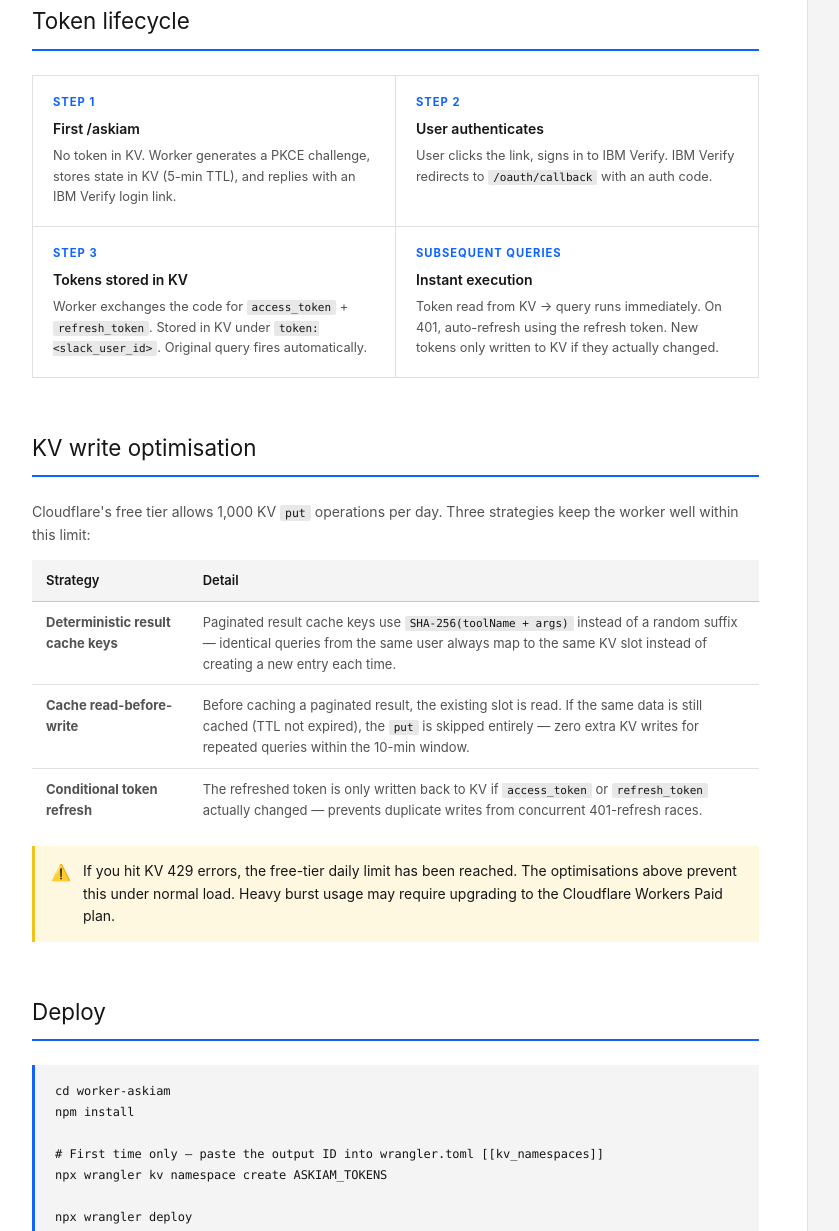
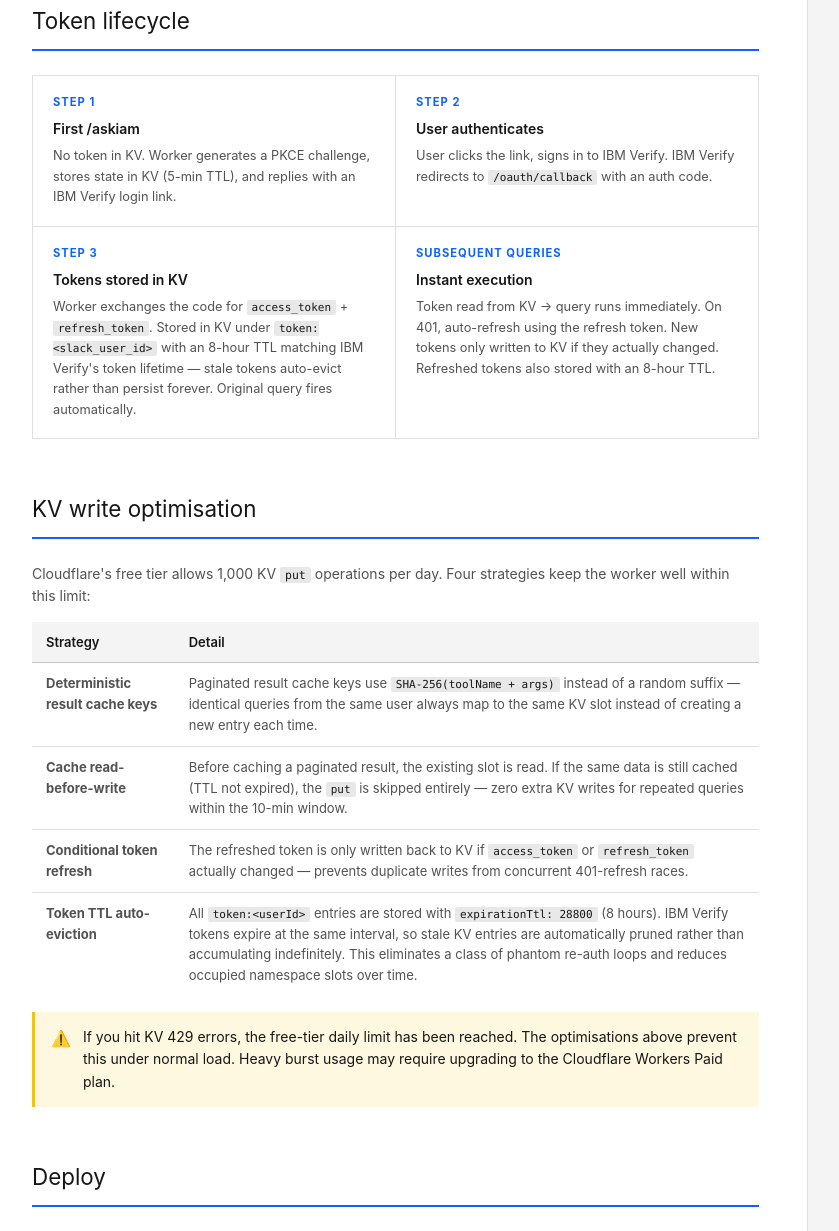
Before and after one commit to rbaronia/verify-slack-bots, a plain HTML site: page docs/askiam.html in a window 1280 px wide. Shown: the part 1000-2231 px from the top of the page, without its empty margins (272-1111 px from the left). Drawn offline with Linux system fonts and the light colour scheme.

Commit message:
docs: update verifybot + askiam pages for alert cap, token TTL, cacheKey guard, timing-safe comparison

```diff
--- a/docs/askiam.html
+++ b/docs/askiam.html
@@ -229,12 +229,12 @@ POST /slack/command  (Worker)
         <div class="lifecycle-card">
           <div class="lifecycle-card-step">Step 3</div>
           <h4>Tokens stored in KV</h4>
-          <p>Worker exchanges the code for <code>access_token</code> + <code>refresh_token</code>. Stored in KV under <code>token:&lt;slack_user_id&gt;</code>. Original query fires automatically.</p>
+          <p>Worker exchanges the code for <code>access_token</code> + <code>refresh_token</code>. Stored in KV under <code>token:&lt;slack_user_id&gt;</code> with an 8-hour TTL matching IBM Verify's token lifetime — stale tokens auto-evict rather than persist forever. Original query fires automatically.</p>
         </div>
         <div class="lifecycle-card">
           <div class="lifecycle-card-step">Subsequent queries</div>
           <h4>Instant execution</h4>
-          <p>Token read from KV → query runs immediately. On 401, auto-refresh using the refresh token. New tokens only written to KV if they actually changed.</p>
+          <p>Token read from KV → query runs immediately. On 401, auto-refresh using the refresh token. New tokens only written to KV if they actually changed. Refreshed tokens also stored with an 8-hour TTL.</p>
         </div>
       </div>
     </div>
@@ -243,7 +243,7 @@ POST /slack/command  (Worker)
     <div class="section" id="kv-optimisation">
       <div class="section-title">KV write optimisation</div>
       <hr class="section-rule">
-      <p>Cloudflare's free tier allows 1,000 KV <code>put</code> operations per day. Three strategies keep the worker well within this limit:</p>
+      <p>Cloudflare's free tier allows 1,000 KV <code>put</code> operations per day. Four strategies keep the worker well within this limit:</p>
       <table>
         <tr><th>Strategy</th><th>Detail</th></tr>
         <tr>
@@ -257,6 +257,10 @@ POST /slack/command  (Worker)
         <tr>
           <td><strong>Conditional token refresh</strong></td>
           <td>The refreshed token is only written back to KV if <code>access_token</code> or <code>refresh_token</code> actually changed — prevents duplicate writes from concurrent 401-refresh races.</td>
+        </tr>
+        <tr>
+          <td><strong>Token TTL auto-eviction</strong></td>
+          <td>All <code>token:&lt;userId&gt;</code> entries are stored with <code>expirationTtl: 28800</code> (8 hours). IBM Verify tokens expire at the same interval, so stale KV entries are automatically pruned rather than accumulating indefinitely. This eliminates a class of phantom re-auth loops and reduces occupied namespace slots over time.</td>
         </tr>
       </table>
       <div class="callout callout-warn">
@@ -465,7 +469,8 @@ npx wrangler secret put CF_ACCESS_CLIENT_SECRET</pre></div>
         <tr><td><code>redirect_uri_mismatch</code></td><td>Redirect URI not registered in IBM Verify</td><td>Add <code>https://askiam-bot.baronia.workers.dev/oauth/callback</code> to the Subject app</td></tr>
         <tr><td>Authentication session expired on callback</td><td>PKCE state TTL is 5 min</td><td>Run <code>/askiam</code> again and click the link promptly</td></tr>
         <tr><td>401 Unauthorized from MCP server</td><td>User not entitled to the Subject app</td><td>Admin Console → MCP Server Subject → Entitlements → add user</td></tr>
-        <tr><td>KV 429 — too many puts</td><td>Exceeded 1,000 puts/day on free tier</td><td>Deploy latest code — deterministic cache keys + conditional token writes reduce puts significantly</td></tr>
+        <tr><td>KV 429 — too many puts</td><td>Exceeded 1,000 puts/day on free tier</td><td>Deploy latest code — deterministic cache keys, read-before-write, conditional token refresh writes, and 8-hour token TTL auto-eviction all reduce put counts. Heavy burst usage may require upgrading to the Cloudflare Workers Paid plan.</td></tr>
+        <tr><td>Pagination "Invalid pagination token"</td><td>Manipulated or expired <code>cacheKey</code> in button payload</td><td>Re-run your <code>/askiam</code> query to get a fresh result set</td></tr>
         <tr><td>Gemini routing fails silently</td><td>Bad or missing API key</td><td>Check <code>GEMINI_API_KEY</code>; try <code>/askiam count all users</code></td></tr>
       </table>
     </div>
```
Also changed, not shown: docs/verifybot.html (+4 -3 lines).
